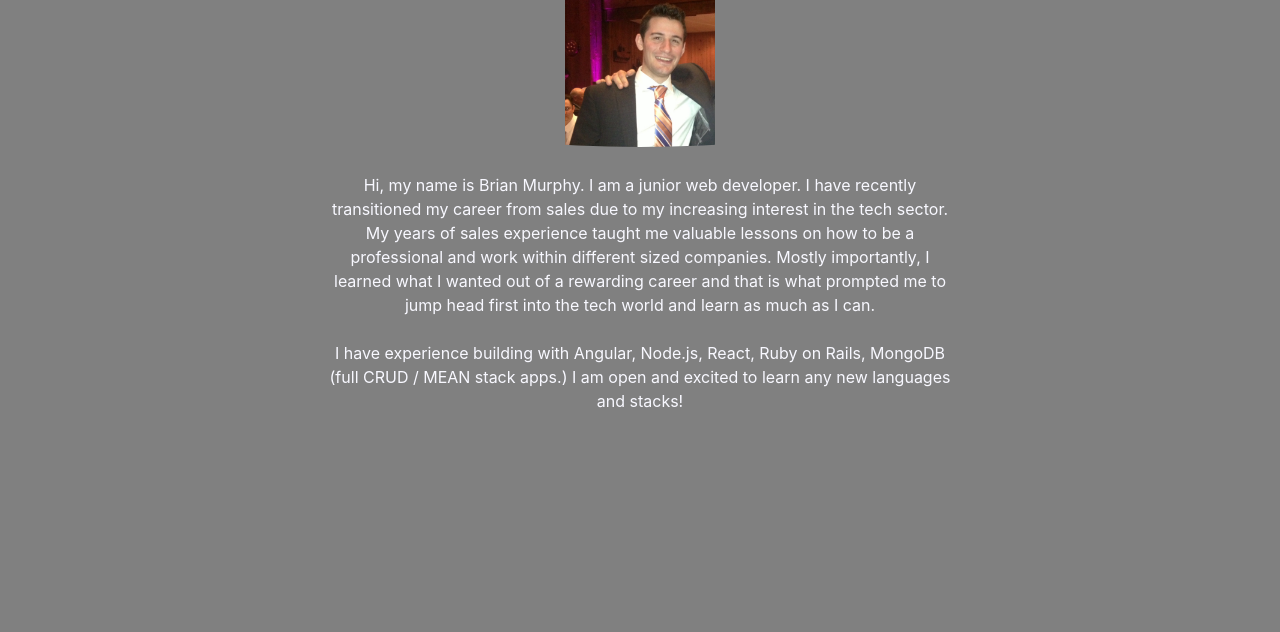
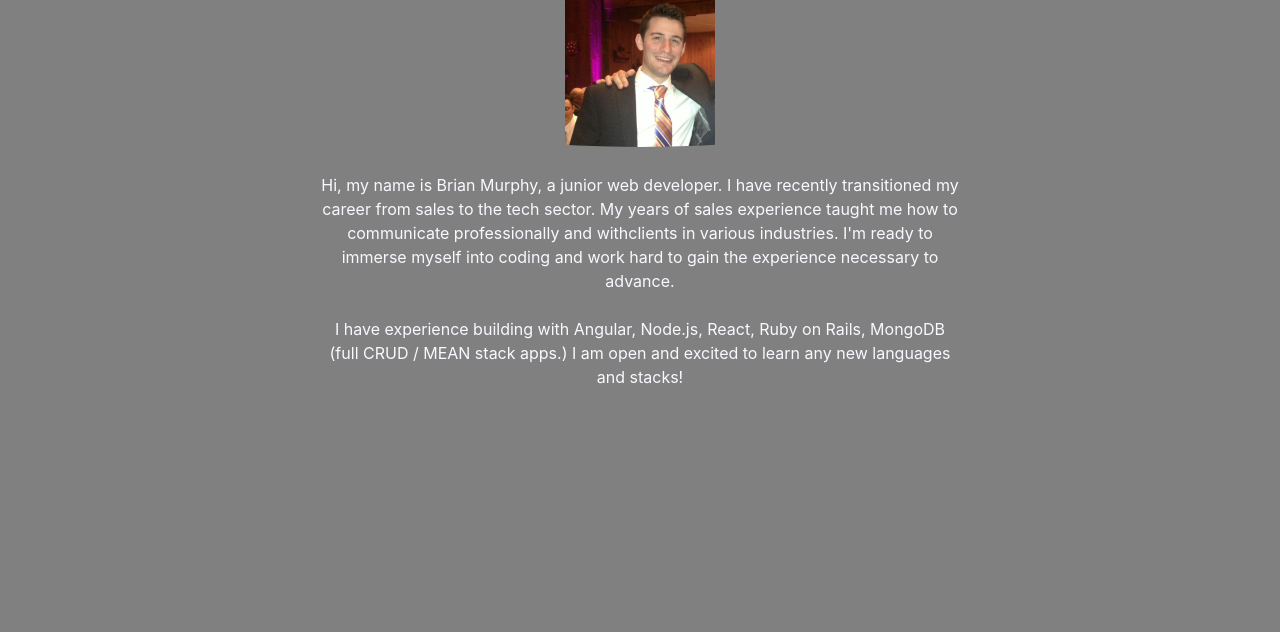
Before and after one commit to BrianMurphy89/Porfolio, a website: page index.html in a window 1280 px wide. Shown: the part 110-742 px from the top of the page. Drawn offline with nearby package versions, Linux system fonts and the light colour scheme; some packages are replaced by stand-ins of ours.

Commit message:
Changes to bio about me

```diff
--- a/public/views/home.html
+++ b/public/views/home.html
@@ -5,7 +5,7 @@
         </div>
 
         <div class="about-container">
-            <p>Hi, my name is Brian Murphy. I am a junior web developer. I have recently transitioned my career from sales due to my increasing interest in the tech sector.  My years of sales experience taught me valuable lessons on how to be a professional and work within different sized companies. Mostly importantly, I learned what I wanted out of a rewarding career and that is what prompted me to jump head first into the tech world and learn as much as I can.
+            <p>Hi, my name is Brian Murphy, a junior web developer. I have recently transitioned my career from sales to the tech sector.  My years of sales experience taught me how to communicate professionally and withclients in various industries. I'm ready to immerse myself into coding and work hard to gain the experience necessary to advance.
             </p><br/>
 
             <p>I have experience building with Angular, Node.js, React, Ruby on Rails, MongoDB (full CRUD / MEAN stack apps.) I am open and excited to learn any new languages and stacks!</p>
```
